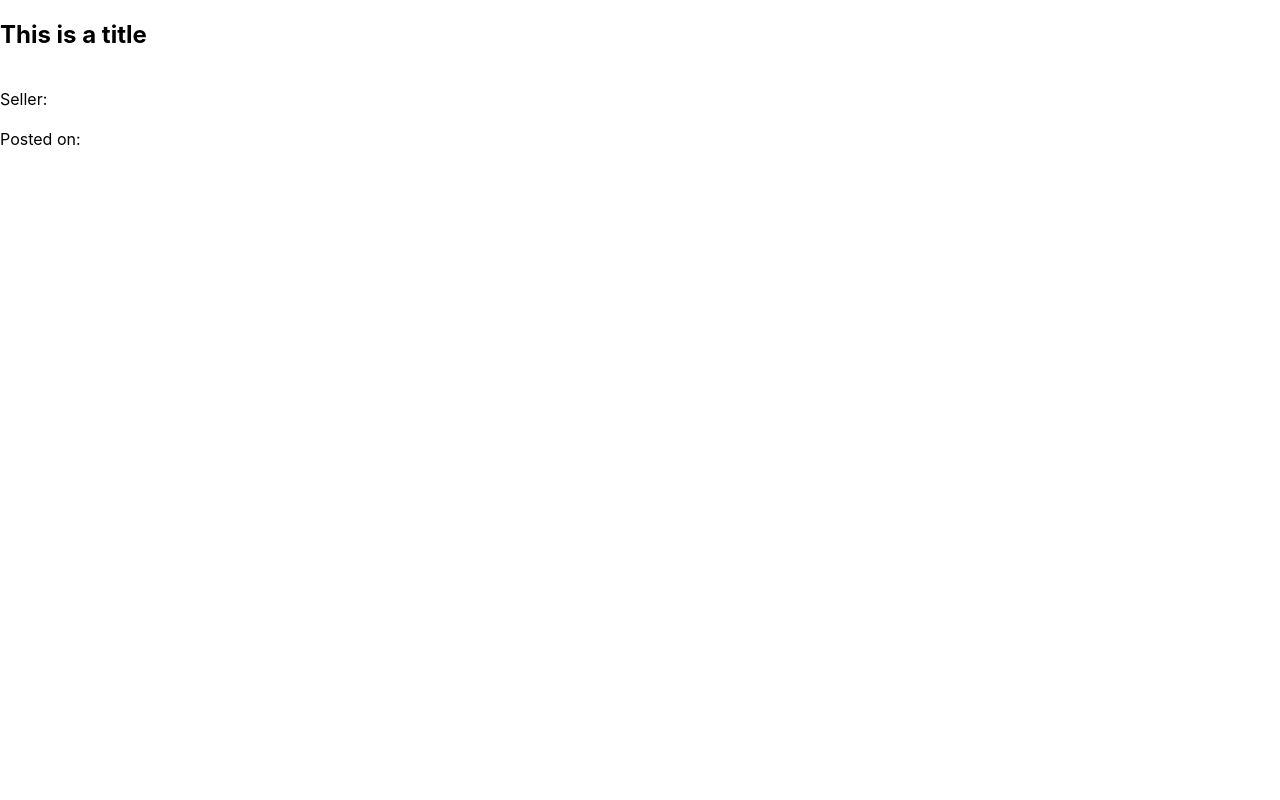
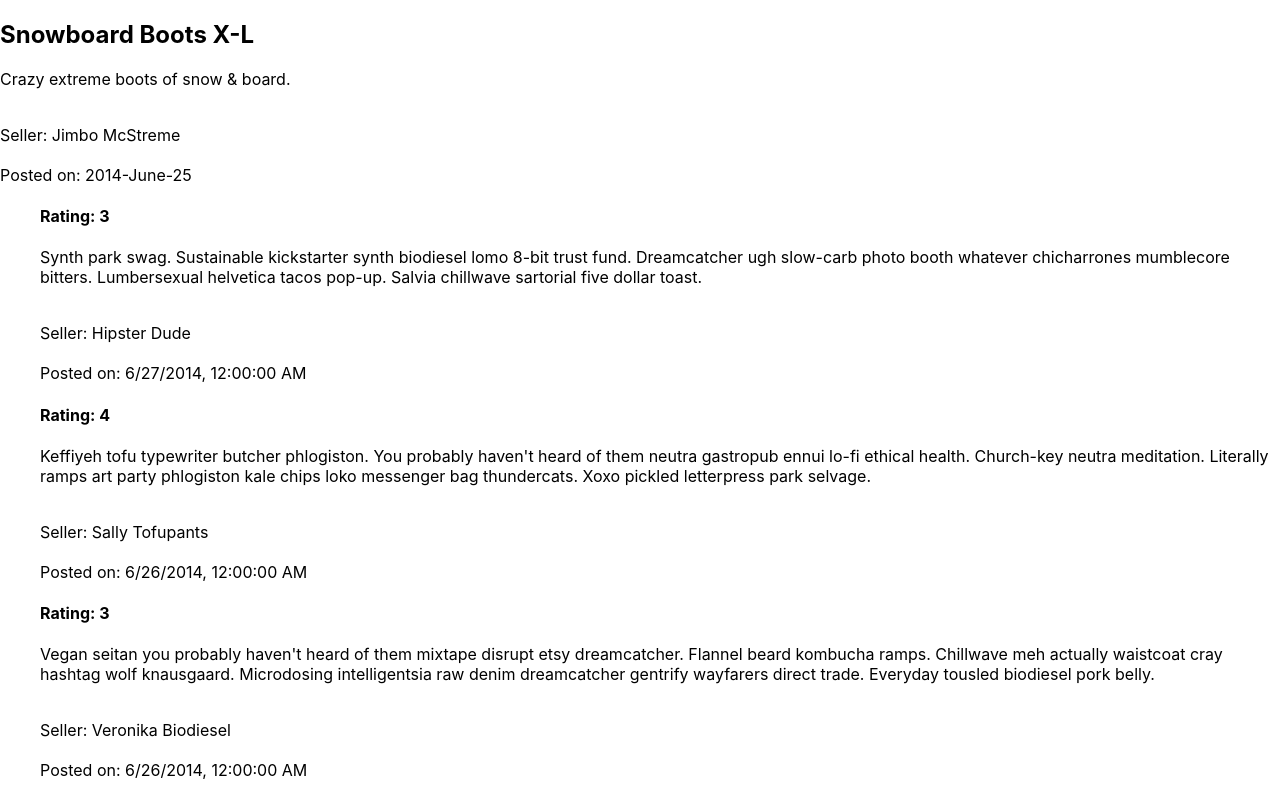
Before and after one commit to luke-bo/amazon-react-client, a React (Create React App) app: page / in a window 1280 px wide. Built offline with nearby package versions, Linux system fonts and the light colour scheme.

Commit message:
Add product show page component that includes product details and reviews.

```diff
--- a/src/components/App.js
+++ b/src/components/App.js
@@ -1,10 +1,10 @@
 import React from 'react';
-import { ProductDetails } from './ProductDetails'
+import { ProductShowPage } from './ProductShowPage'
 
 function App() {
   return (
     <div>
-      <ProductDetails title="This is a title"/>
+      <ProductShowPage />
     </div>
   );
 }
--- a/src/components/ProductDetails.js
+++ b/src/components/ProductDetails.js
@@ -7,7 +7,7 @@ export const ProductDetails = props => {
       <p>{props.description}</p>
       <small>{props.price}</small>
       <br/>
-      Seller: {props.seller}
+      Seller: {props.seller.full_name}
       <br/>
       <br/>
       Posted on: {props.created_at}
--- /dev/null
+++ b/src/components/ProductShowPage.js
@@ -0,0 +1,18 @@
+import React from 'react';
+import { ProductDetails } from './ProductDetails';
+import { ReviewList } from './ReviewList';
+import { product } from '../singleProductSample';
+
+export const ProductShowPage = () => {
+  return (
+    <>
+      <ProductDetails
+        title={product.title}
+        description={product.description}
+        seller={product.seller}
+        created_at={product.created_at}
+      />
+      <ReviewList reviews={product.reviews} />
+    </>
+  );
+};
--- a/src/components/ReviewDetails.js
+++ b/src/components/ReviewDetails.js
@@ -3,10 +3,10 @@ import React from "react";
 export const ReviewDetails = props => {
   return (
     <section>
-      <h1>{props.rating}</h1>
+      <h4>Rating: {props.rating}</h4>
       <p>{props.body}</p>
       <br/>
-      Seller: {props.reviewer}
+      Seller: {props.reviewer.full_name}
       <br/>
       <br/>
       Posted on: {props.created_at}
--- /dev/null
+++ b/src/components/ReviewList.js
@@ -0,0 +1,20 @@
+import React from "react";
+
+import { ReviewDetails } from "./ReviewDetails";
+
+export const ReviewList = props => {
+  return (
+    <ul>
+      {props.reviews.map(review => (
+        <ReviewDetails
+          key={review.id}
+          body={review.body}
+          reviewer={review.reviewer}
+          created_at={new Date(review.created_at).toLocaleString()}
+          // created_at={review.created_at} This also works. I'm not sure why we used the new Date constructor above.
+          rating={review.rating}
+        />
+      ))}
+    </ul>
+  );
+};
--- a/src/singleProductSample.js
+++ b/src/singleProductSample.js
@@ -1,4 +1,4 @@
-const product = {
+export const product = {
   id: 102,
   title: 'Snowboard Boots X-L',
   description: 'Crazy extreme boots of snow & board.',
```
